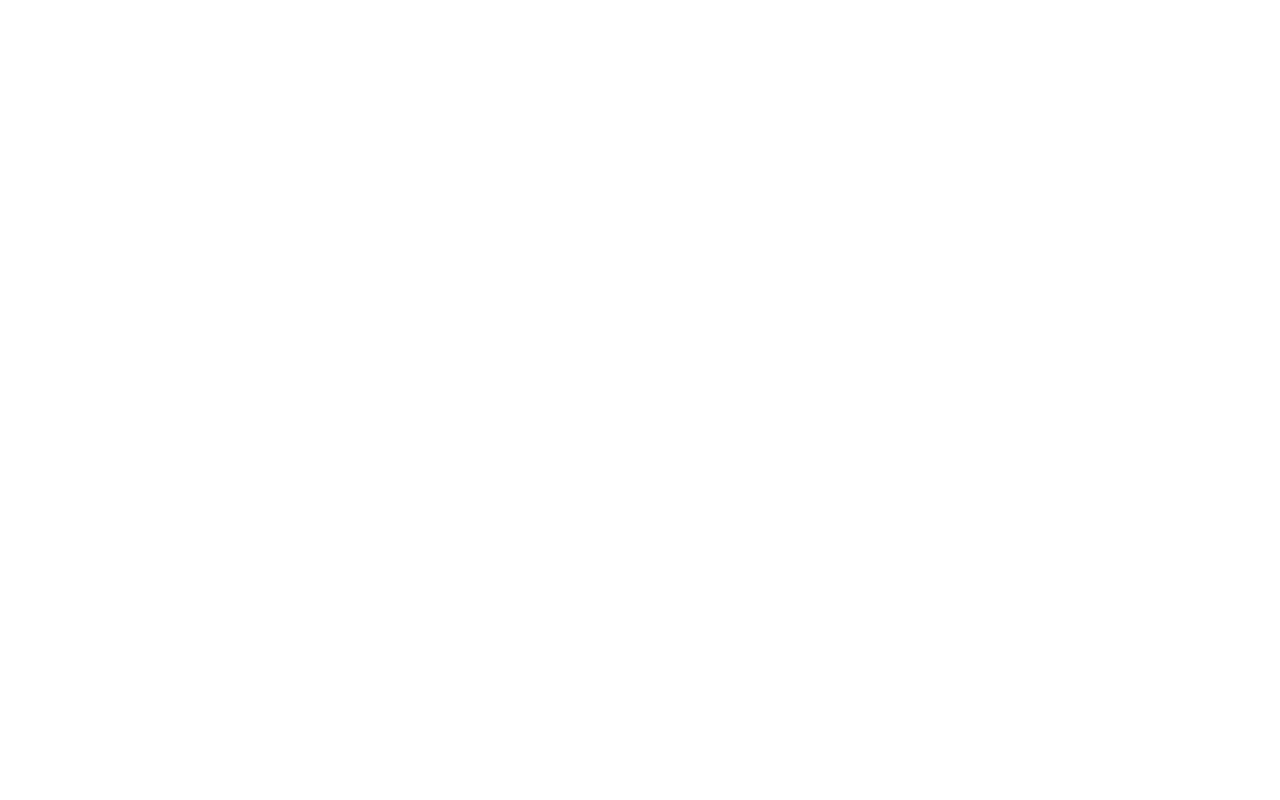
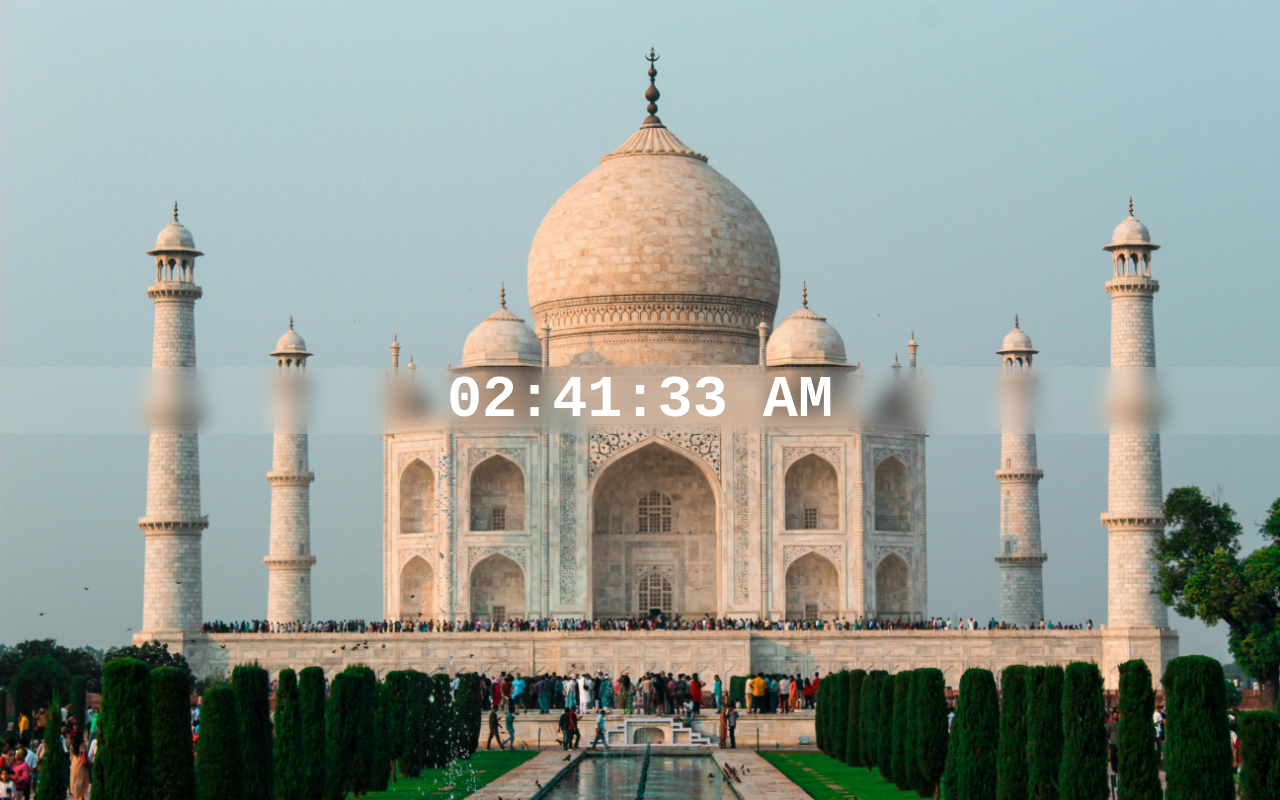
Before and after one commit to MrAhmed0702/Digit-Clock, a plain HTML site: page index.html in a window 1280 px wide. Drawn offline with Linux system fonts and the light colour scheme.

Commit message:
Completed

```diff
--- a/index.html
+++ b/index.html
@@ -8,7 +8,9 @@
     <link rel="stylesheet" href="style.css">
 </head>
 <body>
-
+    <div class="container">
+        <div id="clock">00:00:00</div>
+    </div>
 
     <script src="script.js"></script>
 </body>
--- a/script.js
+++ b/script.js
@@ -0,0 +1,13 @@
+function digitalClock() {
+    const date = new Date();
+    let hours = date.getHours();
+    const meridiem = hours >= 12 ? 'PM' : 'AM';
+    hours = hours % 12 || 12;
+    hours = hours.toString().padStart(2, '0');
+    const minutes = date.getMinutes().toString().padStart(2, '0');
+    const seconds = date.getSeconds().toString().padStart(2, '0');
+    const timeString = `${hours}:${minutes}:${seconds} ${meridiem}`;
+    document.getElementById('clock').textContent = timeString;
+}
+
+setInterval(digitalClock, 1000);
--- a/style.css
+++ b/style.css
@@ -0,0 +1,26 @@
+body{
+    margin: 0;
+    background-image: url(images/tajMahal.jpg);
+    background-position: center;
+    background-size: cover;
+    background-repeat: no-repeat;
+    background-attachment: fixed;
+}
+
+.container {
+    display: flex;
+    justify-content: center;
+    height: 100vh;
+    align-items: center;
+}
+
+#clock{
+    font-size: 4.5em;
+    color: white;
+    font-weight: 900;
+    font-family: monospace;
+    backdrop-filter: blur(10px);
+    width: 100%;
+    text-align: center;
+    background-color: hsla(0, 0%, 100%, 0.099);
+}
```
Also changed, not shown: images/tajMahal.jpg (added).
